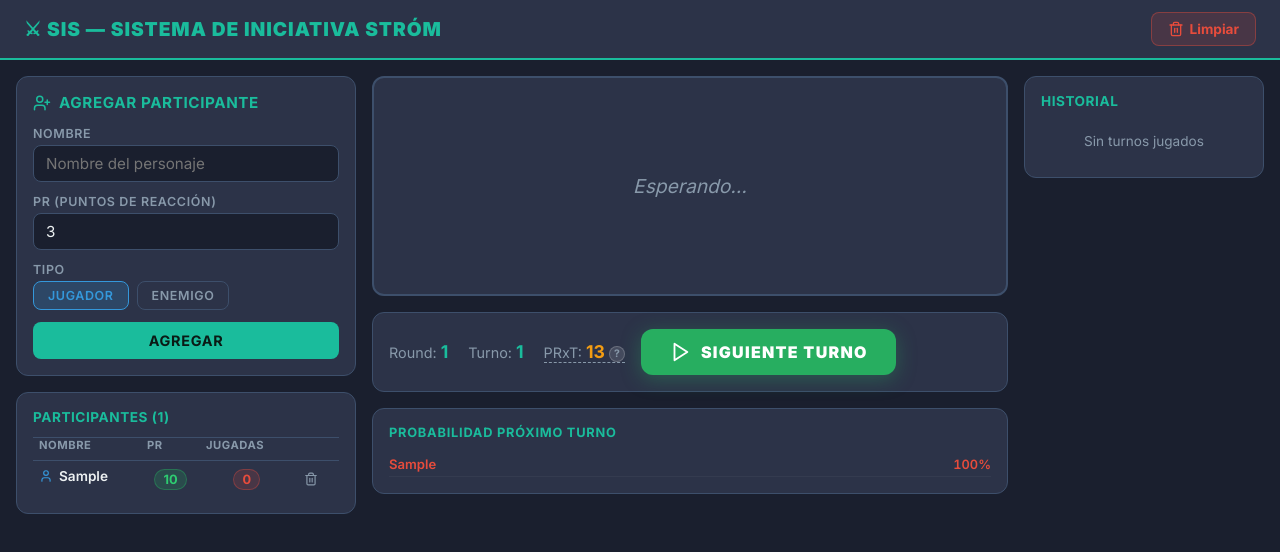
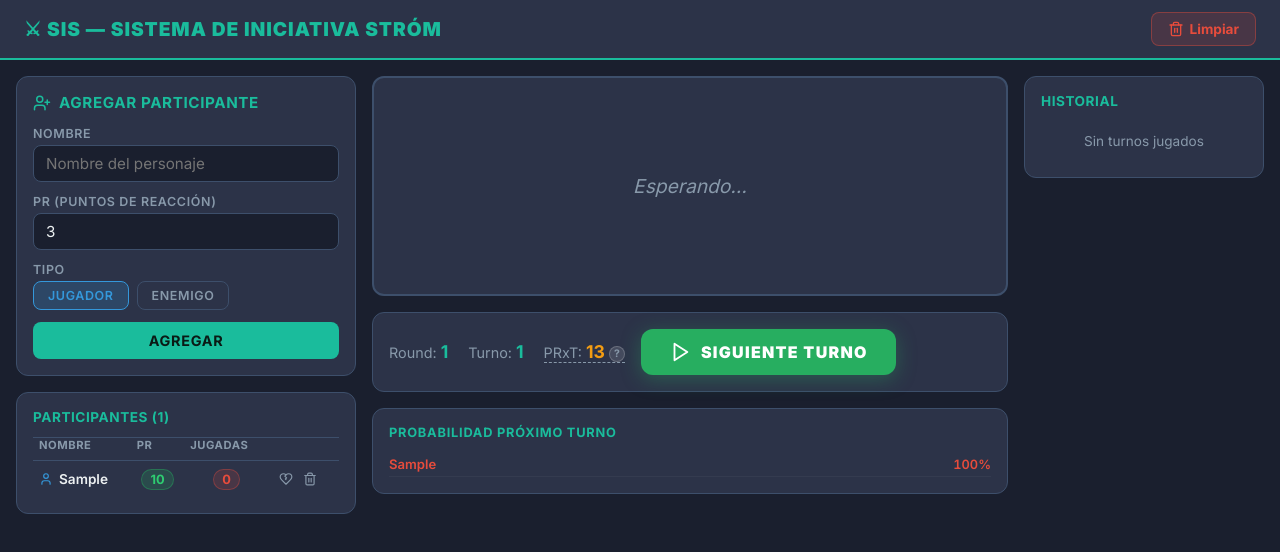
Before and after one commit to Yeicogm/SIS, a React (Vite) app in the folder sis-turno/: page / in a window 1280 px wide. Both pictures are taken after typing "Sample" into the empty fields and a click on the button "AGREGAR". Shown: the top 552 px of the page. Built offline with nearby package versions, Linux system fonts and the light colour scheme.

Commit message:
feat: agregar lógica para manejar estado de participantes heridos y actualizar su PR

```diff
--- a/sis-turno/src/App.css
+++ b/sis-turno/src/App.css
@@ -389,6 +389,48 @@ body {
 .btn-eliminar:hover {
   color: var(--color-enemigo);
   background: rgba(231, 76, 60, 0.1);
+}
+
+.celda-acciones {
+  display: flex;
+  align-items: center;
+  gap: 2px;
+}
+
+.btn-herido {
+  background: none;
+  border: none;
+  color: var(--color-texto-muted);
+  cursor: pointer;
+  padding: 4px;
+  border-radius: 4px;
+  transition: all 0.15s;
+  display: flex;
+  align-items: center;
+}
+
+.btn-herido:hover {
+  color: var(--color-amarillo);
+  background: rgba(243, 156, 18, 0.1);
+}
+
+.btn-herido.activo {
+  color: var(--color-amarillo);
+  background: rgba(243, 156, 18, 0.15);
+}
+
+tr.herido td {
+  background: rgba(243, 156, 18, 0.06);
+}
+
+tr.herido .celda-nombre {
+  color: var(--color-amarillo);
+  opacity: 0.9;
+}
+
+tr.herido .badge-pr {
+  border-color: rgba(243, 156, 18, 0.5) !important;
+  color: var(--color-amarillo) !important;
 }
 
 /* =============================================
--- a/sis-turno/src/App.tsx
+++ b/sis-turno/src/App.tsx
@@ -64,6 +64,10 @@ function App() {
     dispatch({ type: "ELIMINAR_PARTICIPANTE", payload: id });
   }
 
+  function handleToggleHerido(id: string) {
+    dispatch({ type: "TOGGLE_HERIDO", payload: id });
+  }
+
   function handleSiguienteTurno() {
     dispatch({ type: "SIGUIENTE_TURNO" });
   }
@@ -87,7 +91,11 @@ function App() {
         {/* Columna izquierda */}
         <aside className="columna-izquierda">
           <FormularioAgregar onAgregar={handleAgregarParticipante} />
-          <ListaParticipantes participantes={estado.participantes} onEliminar={handleEliminarParticipante} />
+          <ListaParticipantes
+            participantes={estado.participantes}
+            onEliminar={handleEliminarParticipante}
+            onToggleHerido={handleToggleHerido}
+          />
         </aside>
 
         {/* Columna central */}
--- a/sis-turno/src/components/ListaParticipantes.tsx
+++ b/sis-turno/src/components/ListaParticipantes.tsx
@@ -1,16 +1,22 @@
-import { Trash2, User, Skull } from "lucide-react";
+import { Trash2, User, Skull, HeartCrack } from "lucide-react";
 import { Participante } from "../types";
 import { hablar } from "../utils/hablar";
 
 interface Props {
   participantes: Participante[];
   onEliminar: (id: string) => void;
+  onToggleHerido: (id: string) => void;
 }
 
-export function ListaParticipantes({ participantes, onEliminar }: Props) {
+export function ListaParticipantes({ participantes, onEliminar, onToggleHerido }: Props) {
   function handleEliminar(p: Participante) {
     onEliminar(p.id);
     hablar(`${p.nombre} eliminado`);
+  }
+
+  function handleToggleHerido(p: Participante) {
+    onToggleHerido(p.id);
+    hablar(p.herido ? `${p.nombre} recuperado` : `${p.nombre} herido`);
   }
 
   const ordenados = [...participantes].sort((a, b) => b.pr - a.pr);
@@ -32,7 +38,7 @@ export function ListaParticipantes({ participantes, onEliminar }: Props) {
           </thead>
           <tbody>
             {ordenados.map((p) => (
-              <tr key={p.id} className={p.pr > 0 ? "activo" : "inactivo"}>
+              <tr key={p.id} className={`${p.pr > 0 ? "activo" : "inactivo"}${p.herido ? " herido" : ""}`}>
                 <td className="celda-nombre">
                   {p.esJugador ? (
                     <User size={14} className="icono-jugador" />
@@ -51,7 +57,14 @@ export function ListaParticipantes({ participantes, onEliminar }: Props) {
                     {p.vecesJugadas ?? 0}
                   </span>
                 </td>
-                <td>
+                <td className="celda-acciones">
+                  <button
+                    className={`btn-herido${p.herido ? " activo" : ""}`}
+                    onClick={() => handleToggleHerido(p)}
+                    title={p.herido ? `Recuperar a ${p.nombre}` : `Marcar herido a ${p.nombre}`}
+                  >
+                    <HeartCrack size={14} />
+                  </button>
                   <button
                     className="btn-eliminar"
                     onClick={() => handleEliminar(p)}
--- a/sis-turno/src/reducer/index.ts
+++ b/sis-turno/src/reducer/index.ts
@@ -16,7 +16,8 @@ export type Accion =
   | { type: "AGREGAR_PARTICIPANTE"; payload: Participante }
   | { type: "ELIMINAR_PARTICIPANTE"; payload: string }
   | { type: "SIGUIENTE_TURNO" }
-  | { type: "LIMPIAR_TODO" };
+  | { type: "LIMPIAR_TODO" }
+  | { type: "TOGGLE_HERIDO"; payload: string };
 
 export const estadoInicial: EstadoApp = {
   participantes: [],
@@ -123,6 +124,22 @@ export function reducer(estado: EstadoApp, accion: Accion): EstadoApp {
       };
     }
 
+    case "TOGGLE_HERIDO": {
+      return {
+        ...estado,
+        participantes: estado.participantes.map((p) => {
+          if (p.id !== accion.payload) return p;
+          if (p.herido) {
+            // Quitar herido: restaurar PR original
+            return { ...p, herido: false, pr: p.prOriginal };
+          } else {
+            // Marcar herido: bajar PR a la mitad (mínimo 1)
+            return { ...p, herido: true, pr: Math.max(1, Math.floor(p.prOriginal / 2)) };
+          }
+        }),
+      };
+    }
+
     case "LIMPIAR_TODO":
       return {
         ...estadoInicial,
--- a/sis-turno/src/types/index.ts
+++ b/sis-turno/src/types/index.ts
@@ -5,6 +5,7 @@ export interface Participante {
   prOriginal: number;
   esJugador: boolean;
   vecesJugadas: number;
+  herido?: boolean;
 }
 
 export interface TurnoJugado {
--- a/sis-turno/src/utils/seleccionarSiguiente.ts
+++ b/sis-turno/src/utils/seleccionarSiguiente.ts
@@ -15,10 +15,10 @@ export function seleccionarSiguiente(
   const activos = participantes.filter((p) => p.pr > 0);
 
   if (activos.length === 0) {
-    // Reiniciar todos los PR al valor original y resetear vecesJugadas
+    // Reiniciar PR al valor original (o la mitad si está herido) y resetear vecesJugadas
     const reiniciados = participantes.map((p) => ({
       ...p,
-      pr: p.prOriginal,
+      pr: p.herido ? Math.max(1, Math.floor(p.prOriginal / 2)) : p.prOriginal,
       vecesJugadas: 0,
     }));
     return { seleccionado: null, actualizados: reiniciados, nuevoRound: true };
```
